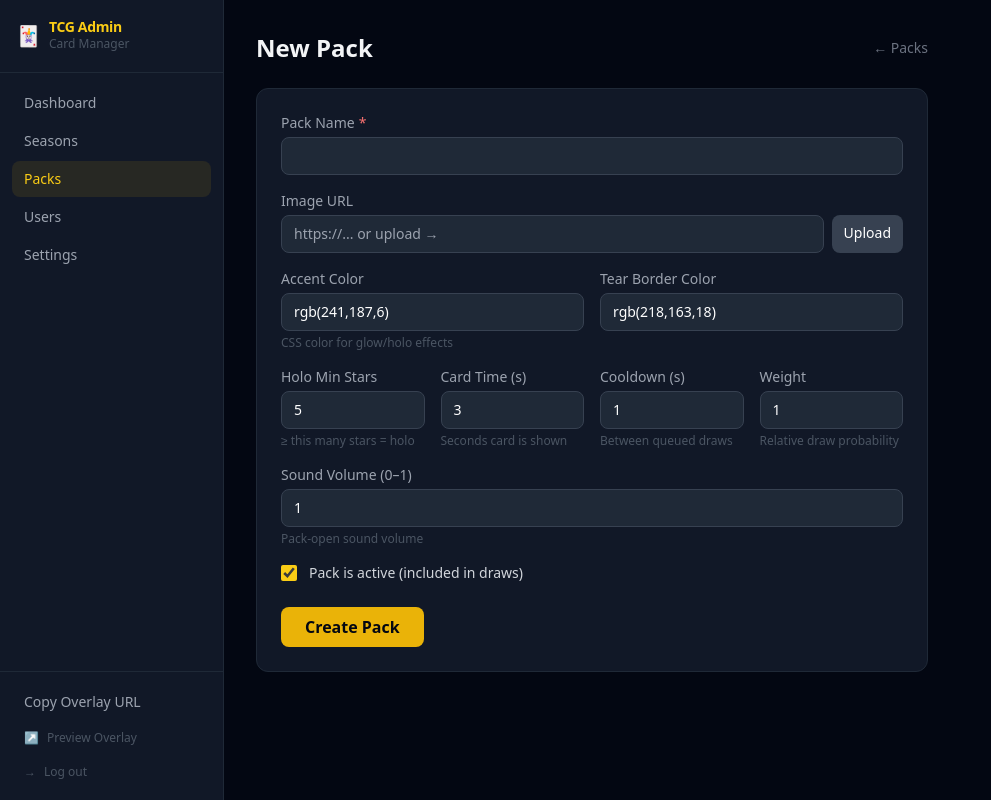
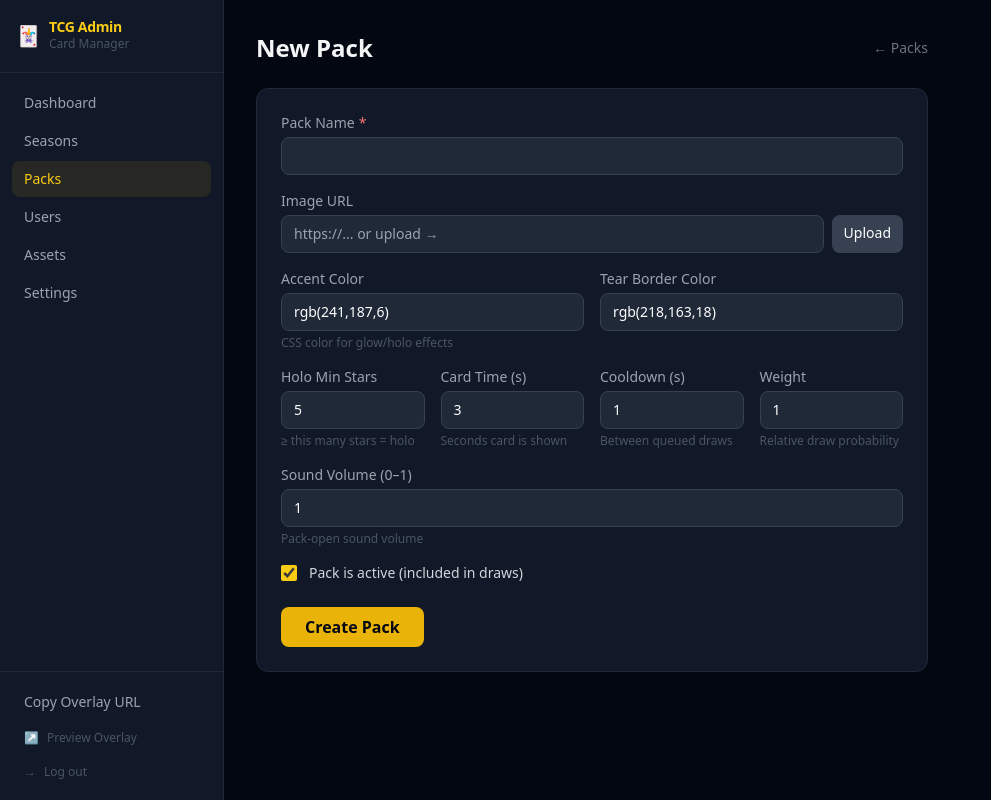
Before and after one commit to JoshMiles/tcg, a Next.js app: page /admin/packs/new in a window 1280 px wide. Shown: the whole page, without its empty margins (0-991 px from the left). Built offline with nearby package versions, Linux system fonts and the light colour scheme.

Commit message:
added assets page on admin panel

```diff
--- /dev/null
+++ b/app/admin/assets/AssetBrowser.tsx
@@ -0,0 +1,137 @@
+'use client';
+import { useState } from 'react';
+import Link from 'next/link';
+import type { AssetItem, AssetType } from './page';
+
+const TABS: { key: AssetType; label: string }[] = [
+  { key: 'gif',   label: 'GIFs'   },
+  { key: 'image', label: 'Images' },
+  { key: 'audio', label: 'Audio'  },
+];
+
+function filename(url: string): string {
+  try {
+    return decodeURIComponent(new URL(url).pathname.split('/').pop() ?? '');
+  } catch {
+    return url.split('/').pop() ?? url;
+  }
+}
+
+export function AssetBrowser({ assets }: { assets: AssetItem[] }) {
+  const [tab, setTab] = useState<AssetType>('gif');
+  const [copied, setCopied] = useState<string | null>(null);
+
+  const counts = Object.fromEntries(TABS.map(t => [t.key, assets.filter(a => a.type === t.key).length]));
+  const filtered = assets.filter(a => a.type === tab);
+
+  function copy(url: string) {
+    navigator.clipboard.writeText(url).then(() => {
+      setCopied(url);
+      setTimeout(() => setCopied(null), 2000);
+    });
+  }
+
+  return (
+    <div className="space-y-5">
+      {/* Tab bar */}
+      <div className="flex gap-1 bg-gray-900 border border-gray-800 rounded-xl p-1 w-fit">
+        {TABS.map(t => (
+          <button
+            key={t.key}
+            onClick={() => setTab(t.key)}
+            className={`px-4 py-1.5 rounded-lg text-sm font-medium transition-colors flex items-center gap-2 ${
+              tab === t.key ? 'bg-gray-800 text-white' : 'text-gray-500 hover:text-gray-300'
+            }`}
+          >
+            {t.label}
+            <span className={`text-xs px-1.5 py-0.5 rounded-full tabular-nums ${
+              tab === t.key ? 'bg-gray-700 text-gray-300' : 'bg-gray-800/60 text-gray-600'
+            }`}>
+              {counts[t.key]}
+            </span>
+          </button>
+        ))}
+      </div>
+
+      {/* Grid */}
+      {filtered.length === 0 ? (
+        <div className="py-20 text-center text-gray-600 text-sm">
+          No {tab} assets found — add some cards or packs to see assets here.
+        </div>
+      ) : (
+        <div className="grid grid-cols-2 sm:grid-cols-3 md:grid-cols-4 lg:grid-cols-5 xl:grid-cols-6 gap-3">
+          {filtered.map((asset, i) => (
+            <AssetCard
+              key={i}
+              asset={asset}
+              copied={copied === asset.url}
+              onCopy={() => copy(asset.url)}
+            />
+          ))}
+        </div>
+      )}
+    </div>
+  );
+}
+
+function AssetCard({ asset, copied, onCopy }: { asset: AssetItem; copied: boolean; onCopy: () => void }) {
+  const { origin } = asset;
+
+  const label =
+    origin.kind === 'pack-cover'
+      ? 'Pack Cover'
+      : origin.kind === 'card-image'
+      ? `Card #${origin.cardNumber}`
+      : `Card #${origin.cardNumber} · Sound`;
+
+  const primaryName = origin.kind === 'pack-cover' ? origin.packName : origin.cardName;
+
+  const href =
+    origin.kind === 'pack-cover'
+      ? `/admin/packs/${origin.packId}`
+      : `/admin/packs/${origin.packId}/cards/${origin.cardId}`;
+
+  return (
+    <div className="bg-gray-900 border border-gray-800 rounded-xl overflow-hidden hover:border-gray-700 transition-colors flex flex-col">
+
+      {/* Preview */}
+      {asset.type === 'audio' ? (
+        <div className="h-28 bg-gray-800 flex flex-col items-center justify-center gap-2 px-3">
+          <span className="text-3xl">🎵</span>
+          <p className="text-xs text-gray-500 text-center truncate w-full px-1">{filename(asset.url)}</p>
+          <audio controls src={asset.url} className="w-full" style={{ height: '24px' }} />
+        </div>
+      ) : (
+        <div className="h-28 bg-gray-800 flex items-center justify-center overflow-hidden">
+          <img
+            src={asset.url}
+            alt={primaryName}
+            loading="lazy"
+            className="w-full h-full object-contain p-1"
+          />
+        </div>
+      )}
+
+      {/* Metadata */}
+      <div className="p-2.5 space-y-2 flex-1 flex flex-col">
+        <div className="space-y-0.5 flex-1">
+          <p className="text-xs font-medium text-white truncate" title={primaryName}>{primaryName}</p>
+          <p className="text-xs text-gray-500">{label}</p>
+          <Link
+            href={href}
+            className="text-xs text-gray-600 hover:text-yellow-500 transition-colors truncate block"
+            title={origin.packName}
+          >
+            {origin.packName} →
+          </Link>
+        </div>
+        <button
+          onClick={onCopy}
+          className="w-full text-xs py-1.5 bg-gray-800 hover:bg-gray-700 text-gray-400 hover:text-white rounded-lg transition-colors"
+        >
+          {copied ? '✓ Copied' : 'Copy URL'}
+        </button>
+      </div>
+    </div>
+  );
+}
--- /dev/null
+++ b/app/admin/assets/page.tsx
@@ -0,0 +1,80 @@
+import { listAllPacks, getPackCards } from '@/lib/kv';
+import { AssetBrowser } from './AssetBrowser';
+
+export const dynamic = 'force-dynamic';
+
+export type AssetOrigin =
+  | { kind: 'pack-cover'; packId: string; packName: string }
+  | { kind: 'card-image' | 'card-sound'; packId: string; packName: string; cardId: string; cardName: string; cardNumber: number };
+
+export type AssetType = 'gif' | 'image' | 'audio';
+
+export type AssetItem = {
+  url: string;
+  type: AssetType;
+  origin: AssetOrigin;
+};
+
+function classify(url: string): AssetType | null {
+  if (!url) return null;
+  const path = url.split('?')[0].toLowerCase();
+  if (path.endsWith('.gif')) return 'gif';
+  if (/\.(mp3|wav|ogg|webm|m4a)$/.test(path)) return 'audio';
+  if (/\.(png|jpg|jpeg|webp|svg)$/.test(path)) return 'image';
+  return null;
+}
+
+export default async function AssetsPage() {
+  const packs = await listAllPacks();
+  const cardLists = await Promise.all(packs.map(p => getPackCards(p.id)));
+
+  const assets: AssetItem[] = [];
+
+  packs.forEach((pack, i) => {
+    const type = classify(pack.coverImageUrl);
+    if (type) {
+      assets.push({ url: pack.coverImageUrl, type, origin: { kind: 'pack-cover', packId: pack.id, packName: pack.name } });
+    }
+
+    for (const card of cardLists[i]) {
+      const imgType = classify(card.imageUrl);
+      if (imgType) {
+        assets.push({
+          url: card.imageUrl,
+          type: imgType,
+          origin: { kind: 'card-image', packId: pack.id, packName: pack.name, cardId: card.id, cardName: card.name, cardNumber: card.number },
+        });
+      }
+      if (card.soundUrl) {
+        const sndType = classify(card.soundUrl);
+        if (sndType) {
+          assets.push({
+            url: card.soundUrl,
+            type: sndType,
+            origin: { kind: 'card-sound', packId: pack.id, packName: pack.name, cardId: card.id, cardName: card.name, cardNumber: card.number },
+          });
+        }
+      }
+    }
+  });
+
+  const counts = {
+    gif:   assets.filter(a => a.type === 'gif').length,
+    image: assets.filter(a => a.type === 'image').length,
+    audio: assets.filter(a => a.type === 'audio').length,
+  };
+
+  return (
+    <div className="space-y-6">
+      <div className="flex items-end justify-between">
+        <div>
+          <h1 className="text-2xl font-bold text-white">Assets</h1>
+          <p className="text-sm text-gray-500 mt-0.5">
+            {counts.gif} GIF{counts.gif !== 1 ? 's' : ''} · {counts.image} image{counts.image !== 1 ? 's' : ''} · {counts.audio} audio file{counts.audio !== 1 ? 's' : ''}
+          </p>
+        </div>
+      </div>
+      <AssetBrowser assets={assets} />
+    </div>
+  );
+}
--- a/app/admin/components/AdminNav.tsx
+++ b/app/admin/components/AdminNav.tsx
@@ -7,6 +7,7 @@ const nav = [
   { href: '/admin/seasons', label: 'Seasons' },
   { href: '/admin/packs', label: 'Packs' },
   { href: '/admin/users', label: 'Users' },
+  { href: '/admin/assets', label: 'Assets' },
   { href: '/admin/settings', label: 'Settings' },
 ];
 
```
